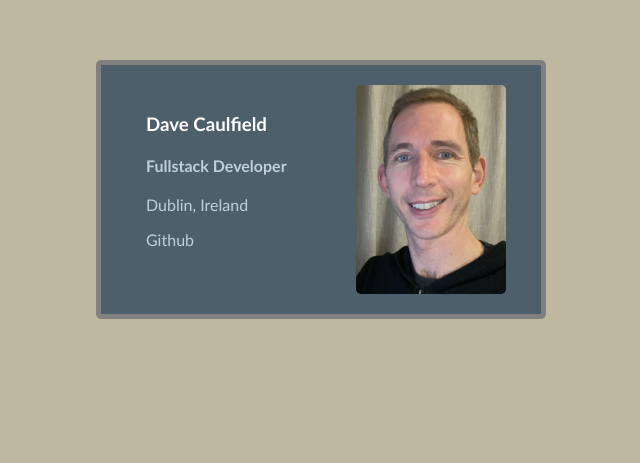
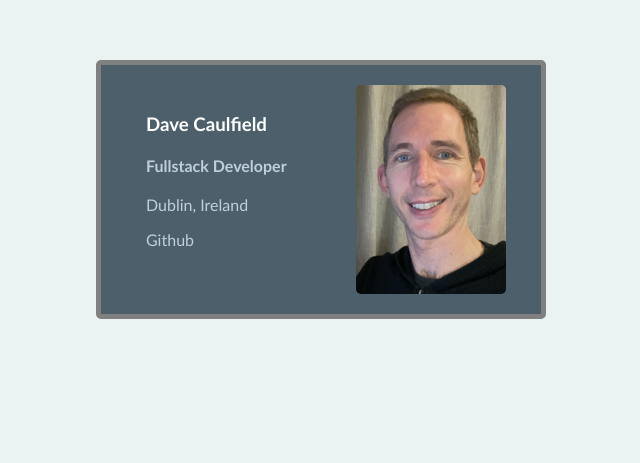
Before and after one commit to DaveCaulfield/business-card, a plain HTML site: page index.html in a window 1280 px wide. Shown: the part 140-603 px from the top of the page, without its empty margins (319-959 px from the left). Drawn offline with nearby package versions, Linux system fonts and the light colour scheme.

Commit message:
Update styles.css

```diff
--- a/styles.css
+++ b/styles.css
@@ -7,7 +7,7 @@ body {
     */
     margin: 200px;
     font-family: 'Trebuchet MS', 'Lucida Sans Unicode', 'Lucida Grande', 'Lucida Sans', Arial, sans-serif;
-    background: #BFB79F;
+    background: #EBF2F2;
 }
 
 .card {
```
